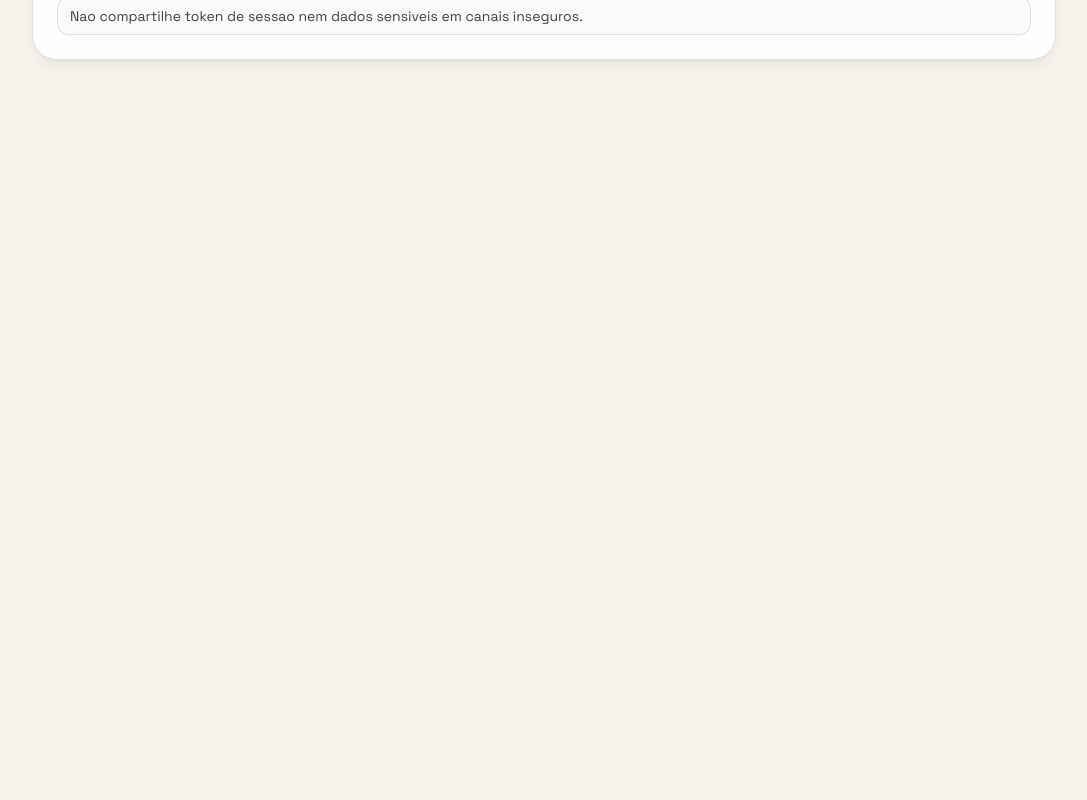
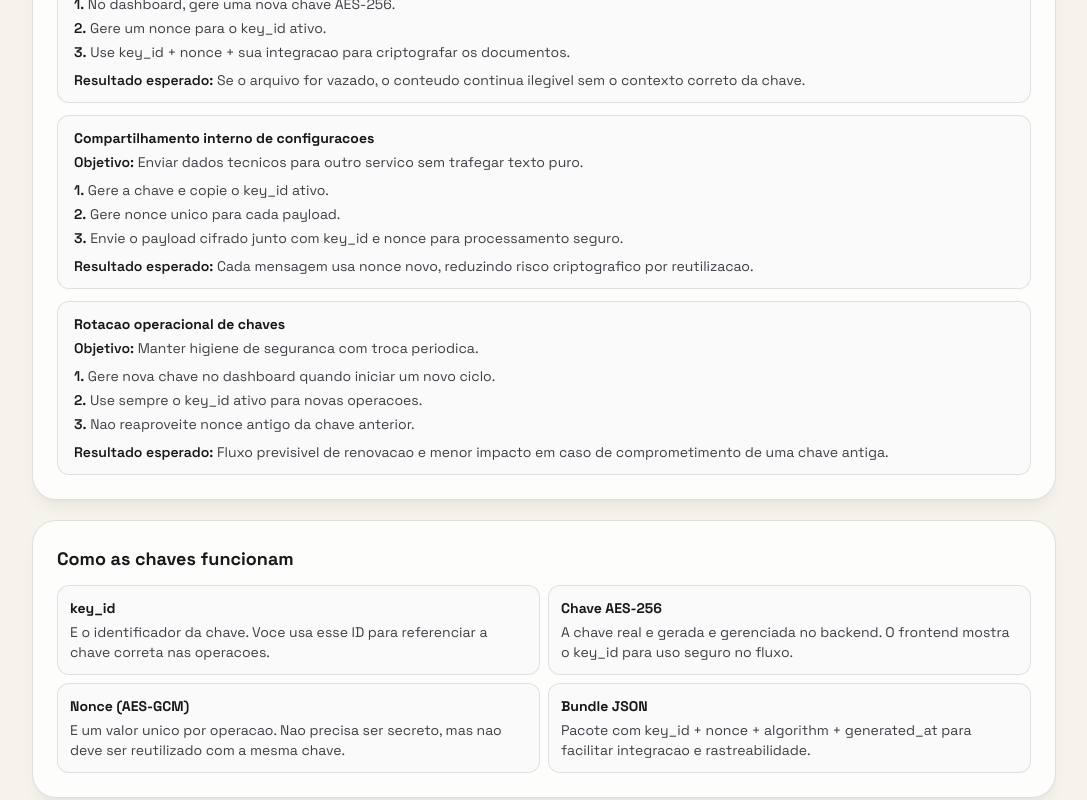
Before and after one commit to Xinao123/EasyCripApp, a Next.js app: page /faq in a window 1280 px wide. Shown: the part 1340-2140 px from the top of the page, without its empty margins (96-1183 px from the left). Before the commit the page ends 1432 px from the top, so only its background shows below. Built offline with nearby package versions, Linux system fonts and the light colour scheme.

Commit message:
Update page.tsx

```diff
--- a/src/app/faq/page.tsx
+++ b/src/app/faq/page.tsx
@@ -3,6 +3,18 @@ import Link from "next/link";
 type FaqItem = {
   question: string;
   answer: string;
+};
+
+type ExampleItem = {
+  title: string;
+  objective: string;
+  flow: string[];
+  expectedResult: string;
+};
+
+type KeyConcept = {
+  title: string;
+  description: string;
 };
 
 const faqItems: FaqItem[] = [
@@ -45,6 +57,65 @@ const usageSteps = [
   "Confirme o key_id ativo.",
   "Gere um nonce para esse key_id.",
   "Copie o bundle JSON para uso no seu fluxo.",
+];
+
+const exampleItems: ExampleItem[] = [
+  {
+    title: "Backup pessoal de documentos",
+    objective: "Proteger arquivos sensiveis antes de enviar para nuvem.",
+    flow: [
+      "No dashboard, gere uma nova chave AES-256.",
+      "Gere um nonce para o key_id ativo.",
+      "Use key_id + nonce + sua integracao para criptografar os documentos.",
+    ],
+    expectedResult:
+      "Se o arquivo for vazado, o conteudo continua ilegivel sem o contexto correto da chave.",
+  },
+  {
+    title: "Compartilhamento interno de configuracoes",
+    objective: "Enviar dados tecnicos para outro servico sem trafegar texto puro.",
+    flow: [
+      "Gere a chave e copie o key_id ativo.",
+      "Gere nonce unico para cada payload.",
+      "Envie o payload cifrado junto com key_id e nonce para processamento seguro.",
+    ],
+    expectedResult:
+      "Cada mensagem usa nonce novo, reduzindo risco criptografico por reutilizacao.",
+  },
+  {
+    title: "Rotacao operacional de chaves",
+    objective: "Manter higiene de seguranca com troca periodica.",
+    flow: [
+      "Gere nova chave no dashboard quando iniciar um novo ciclo.",
+      "Use sempre o key_id ativo para novas operacoes.",
+      "Nao reaproveite nonce antigo da chave anterior.",
+    ],
+    expectedResult:
+      "Fluxo previsivel de renovacao e menor impacto em caso de comprometimento de uma chave antiga.",
+  },
+];
+
+const keyConcepts: KeyConcept[] = [
+  {
+    title: "key_id",
+    description:
+      "E o identificador da chave. Voce usa esse ID para referenciar a chave correta nas operacoes.",
+  },
+  {
+    title: "Chave AES-256",
+    description:
+      "A chave real e gerada e gerenciada no backend. O frontend mostra o key_id para uso seguro no fluxo.",
+  },
+  {
+    title: "Nonce (AES-GCM)",
+    description:
+      "E um valor unico por operacao. Nao precisa ser secreto, mas nao deve ser reutilizado com a mesma chave.",
+  },
+  {
+    title: "Bundle JSON",
+    description:
+      "Pacote com key_id + nonce + algorithm + generated_at para facilitar integracao e rastreabilidade.",
+  },
 ];
 
 export default function FaqPage() {
@@ -111,6 +182,52 @@ export default function FaqPage() {
         </section>
 
         <section className="rounded-3xl border border-zinc-300/75 bg-white/80 p-5 shadow-lg shadow-zinc-900/5 backdrop-blur sm:p-6">
+          <h2 className="text-lg font-bold">Exemplos praticos de uso</h2>
+          <p className="mt-1 text-sm text-zinc-700">
+            Cenarios reais para aplicar as chaves geradas no produto.
+          </p>
+          <div className="mt-3 space-y-3">
+            {exampleItems.map((item) => (
+              <article
+                key={item.title}
+                className="rounded-xl border border-zinc-300/70 bg-zinc-50/90 px-4 py-3"
+              >
+                <h3 className="text-sm font-bold text-zinc-900">{item.title}</h3>
+                <p className="mt-1 text-sm text-zinc-700">
+                  <span className="font-semibold text-zinc-900">Objetivo:</span> {item.objective}
+                </p>
+                <ol className="mt-2 space-y-1 text-sm text-zinc-700">
+                  {item.flow.map((step, index) => (
+                    <li key={step}>
+                      <span className="font-semibold text-zinc-900">{index + 1}.</span> {step}
+                    </li>
+                  ))}
+                </ol>
+                <p className="mt-2 text-sm text-zinc-700">
+                  <span className="font-semibold text-zinc-900">Resultado esperado:</span>{" "}
+                  {item.expectedResult}
+                </p>
+              </article>
+            ))}
+          </div>
+        </section>
+
+        <section className="rounded-3xl border border-zinc-300/75 bg-white/80 p-5 shadow-lg shadow-zinc-900/5 backdrop-blur sm:p-6">
+          <h2 className="text-lg font-bold">Como as chaves funcionam</h2>
+          <div className="mt-3 grid gap-2 sm:grid-cols-2">
+            {keyConcepts.map((concept) => (
+              <article
+                key={concept.title}
+                className="rounded-xl border border-zinc-300/70 bg-zinc-50/90 px-3 py-3"
+              >
+                <h3 className="text-sm font-bold text-zinc-900">{concept.title}</h3>
+                <p className="mt-1 text-sm text-zinc-700">{concept.description}</p>
+              </article>
+            ))}
+          </div>
+        </section>
+
+        <section className="rounded-3xl border border-zinc-300/75 bg-white/80 p-5 shadow-lg shadow-zinc-900/5 backdrop-blur sm:p-6">
           <h2 className="text-lg font-bold">Boas praticas rapidas</h2>
           <ul className="mt-3 space-y-2 text-sm text-zinc-700">
             <li className="rounded-xl border border-zinc-300/70 bg-zinc-50/90 px-3 py-2">
```
